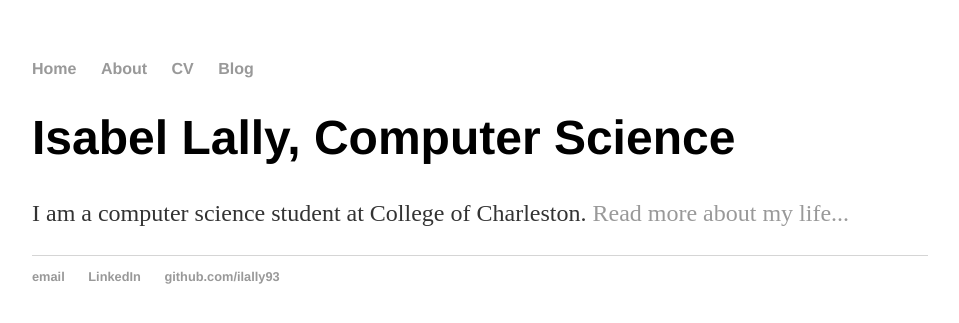
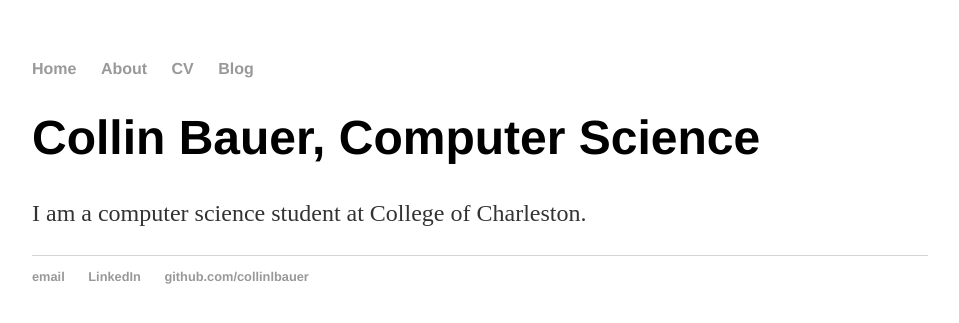
Before and after one commit to CollinLBauer/collinlbauer.github.io, a Jekyll site: the page built from index.html, in a window 1280 px wide. Shown: the top 323 px of the page, without its empty margins (160-1119 px from the left). Built offline with Jekyll 4.4.1, drawn with Linux system fonts in a browser that asks for light colours.

Commit message:
That's not my name!

```diff
--- a/_layouts/default.html
+++ b/_layouts/default.html
@@ -21,9 +21,9 @@
 			</div><!-- /.container -->
 			<footer>
 	    		<ul>
-				<li><a href="mailto:ilally93@gmail.com">email</a></li>
-	        		<li><a href="https://www.linkedin.com/in/lallyir/">LinkedIn</a></li>
-	        		<li><a href="https://github.com/ilally93">github.com/ilally93</a></li>
+				<li><a href="mailto:collinlbauer@gmail.com">email</a></li>
+	        		<li><a href="https://www.linkedin.com/in/collin-bauer-88b1a8119/">LinkedIn</a></li>
+	        		<li><a href="https://github.com/collinlbauer">github.com/collinlbauer</a></li>
 				</ul>
 			</footer>
 		</body>
--- a/blog/index.html
+++ b/blog/index.html
@@ -1,6 +1,6 @@
 ---
 layout: default
-title: Isabel Lally's Blog
+title: Collin Bauer's Blog
 ---
 	<h1>{{ page.title }}</h1>
 	<ul class="posts">
--- a/index.html
+++ b/index.html
@@ -1,8 +1,8 @@
 ---
 layout: default
-title: Isabel Lally, Computer Science
+title: Collin Bauer, Computer Science
 ---
 <div class="blurb">
-	<h1>Isabel Lally, Computer Science</h1>
-	<p>I am a computer science student at College of Charleston. <a href="/about">Read more about my life...</a></p>
+	<h1>Collin Bauer, Computer Science</h1>
+	<p>I am a computer science student at College of Charleston.</p>
 </div><!-- /.blurb -->
```
